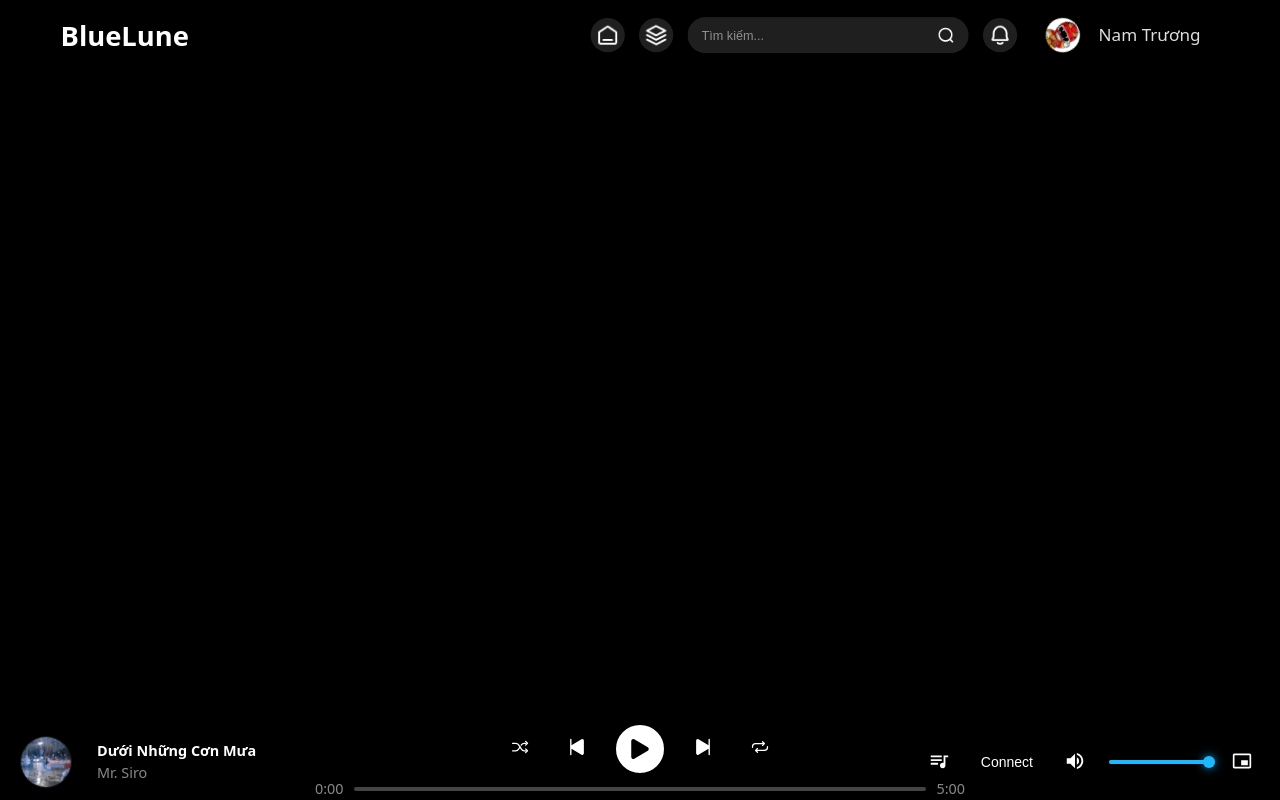
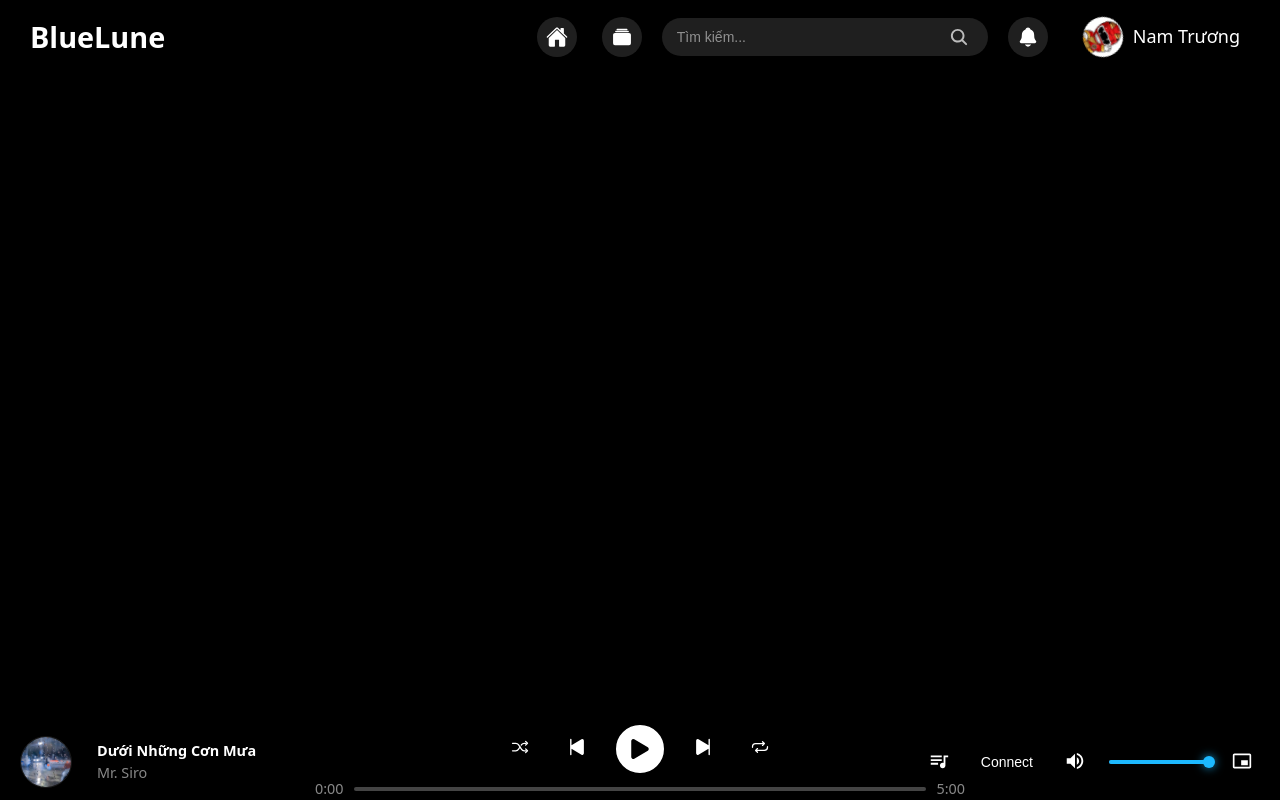
Before and after one commit to Sirpotato070605/BlueLune, a React (Vite) app in the folder BlueLune/: page / in a window 1280 px wide. Built offline with nearby package versions, Linux system fonts and the light colour scheme.

Commit message:
header V2

```diff
--- a/BlueLune/src/assets/styles/Header.module.css
+++ b/BlueLune/src/assets/styles/Header.module.css
@@ -1,19 +1,20 @@
+/* ==================== HEADER LAYOUT ==================== */
 .header {
   display: flex;
   align-items: center;
   justify-content: space-between;
-  background-color: #000000 ;
+  background-color: #000000;
   padding: 10px 20px;
-  /* cho header full chiều ngang */
   width: 100%;
-  /* border: #cccccc 2px solid; */
   position: fixed;
   margin: 0;
   top: 0;
   left: 0;
   box-sizing: border-box;
+  z-index: 1000;
 }
 
+/* ==================== LOGO (Giữ nguyên) ==================== */
 .logo {
   font-size: 1.8em;
   font-weight: bold;
@@ -22,146 +23,146 @@
   padding: 5px 10px;
   border-radius: 8px;
   color: white;
+  transition: opacity 0.3s ease;
 }
 
-/* ============== Home Button ============== */
+.logo:hover {
+  opacity: 0.8;
+}
+
+/* ==================== COMMON ICON BUTTONS ==================== */
+/* (Home, Album, Bell) */
+
+.homeButton,
+.albumButton,
+.bellButton {
+  background: #1f1f1f; /* Màu xám gốc */
+  border: none;
+  height: 40px;
+  width: 40px;
+  cursor: pointer;
+  border-radius: 50%;
+  display: flex;
+  align-items: center;
+  justify-content: center;
+  color: white;
+  transition: all 0.2s ease-in-out;
+  margin: 0 5px;
+}
+
+/* Kích thước Icon bên trong */
+.homeButton svg,
+.albumButton svg,
+.bellButton svg {
+  width: 22px;
+  height: 22px;
+  display: block;
+}
+
+/* --- HIỆU ỨNG HOVER MỚI --- */
+/* Bỏ màu xanh, chỉ phóng to và làm sáng nền xám */
+.homeButton:hover,
+.albumButton:hover,
+.bellButton:hover {
+  transform: scale(1.1); /* Phóng to một xíu */
+  background-color: #404040; /* Màu xám sáng hơn (~50%) */
+  color: white; /* Giữ nguyên màu icon trắng */
+  box-shadow: 0 4px 8px rgba(0, 0, 0, 0.3); /* Bóng đen nhẹ để nổi bật */
+}
+
+/* Layout spacing */
 .homeButtonArea {
   margin-left: 20px;
   margin-right: 15px;
 }
-
-.homeButton {
-  background: transparent;
-  border: none;
-  height: 40px;
-  width: 40px;
-  cursor: pointer;
-  background: #1f1f1f;
-  padding: 4px;
-  /* border: 1px solid #444; */
-  border-radius: 18px;
-  display: flex;
-  align-items: center;
-  justify-content: center;
-}
-
-.homeButton img {
-    width: 24px;  /* hoặc kích thước phù hợp */
-    height: 24px;
-    display: block;
-    margin: auto;
-}
-
-/*============== Album Button ============== */
-
 .albumButtonArea {
   margin-right: 15px;
 }
+.notificationBell {
+  margin-left: 15px;
+}
 
-.albumButton {
-  background: transparent;
-  border: none;
-  height: 40px;
-  width: 40px;
-  cursor: pointer;
-  background: #1f1f1f;
-  padding: 4px;
-  /* border: 1px solid #444; */
-  border-radius: 40px;
+/* ==================== SEARCH BAR ==================== */
+.searchArea {
   display: flex;
   align-items: center;
-  justify-content: center;
-}
-
-.albumButton img {
-    width: 24px;  /* hoặc kích thước phù hợp */
-    height: 24px;
-    display: block;
-    margin: auto;
-}
-
-/* ========== search bar ========== */
-
-.searchArea {
-  display: flex;
   width: 300px;
-  height: 27px;
-  padding: 6px 12px;
+  height: 36px;
+  padding: 0 12px;
   border-radius: 20px;
-  /* border: 1px solid #444; */
-  background: #1f1f1f;
+  background: #1f1f1f; /* Màu xám gốc */
   color: white;
+  border: 1px solid transparent; /* Giữ chỗ cho border để không bị nhảy layout */
+  transition: all 0.2s ease-in-out;
 }
 
 .searchArea input {
-  width: 90%;
+  flex: 1;
   height: 100%;
   border: none;
   background: transparent;
   color: white;
   outline: none;
+  font-size: 14px;
+}
+
+.searchArea input::placeholder {
+  color: rgba(255, 255, 255, 0.5);
+  transition: color 0.2s ease;
 }
 
 .searchButton {
-  width: 10%;
-  height: 100%;
-  border: none;
-  background: transparent;
-  color: white;
-  cursor: pointer;
-  /* border: #000000 1px solid;
-  border-radius: 50%; */
-}
-
-.searchButton img {
-    width: 20px;  /* hoặc kích thước phù hợp */
-    height: 20px;
-    display: block;
-    margin: auto;
-}
-
-/* ==================== Notification Bell ====================== */
-
-.notificationBell {
-  /* flex: 0 0 auto; */
-  margin-left: 15px;
-}
-
-.bellButton {
   background: transparent;
   border: none;
+  color: rgba(255, 255, 255, 0.7);
   cursor: pointer;
-  height: 40px;
-  width: 40px;
-  background: #1f1f1f;
-  padding: 4px;
-  /* border: 1px solid #444; */
-  border-radius: 40px;
   display: flex;
   align-items: center;
   justify-content: center;
+  transition: color 0.2s ease;
 }
 
-.bellButton img {
-    width: 24px;  /* hoặc kích thước phù hợp */
-    height: 24px;
-    display: block;
-    margin: auto;
+/* --- Hiệu ứng Hover cho Search Bar --- */
+.searchArea:hover,
+.searchArea:focus-within {
+  transform: scale(1.02); /* Phóng to nhẹ */
+  background-color: #404040; /* Làm sáng nền */
+  box-shadow: 0 4px 8px rgba(0, 0, 0, 0.3);
 }
 
+.searchArea:hover .searchButton,
+.searchArea:focus-within .searchButton {
+  color: white; /* Icon sáng lên màu trắng */
+}
 
-/*=================== USER AREA ======================== */
+.searchArea:focus-within input::placeholder {
+  color: rgba(255, 255, 255, 0.8);
+}
 
+/* ==================== USER AREA ==================== */
 .userArea {
   margin-left: 20px;
   margin-right: 10px;
   font-size: large;
+  position: relative;
 }
 
 .userInfo {
   display: flex;
   align-items: center;
   gap: 10px;
+}
+
+/* --- User Profile --- */
+.userProfile {
+  display: flex;
+  align-items: center;
+  gap: 10px;
+  cursor: pointer;
+  padding: 5px 10px;
+  border-radius: 30px;
+  transition: all 0.2s ease;
+  background: transparent;
 }
 
 .avatar {
@@ -171,25 +172,20 @@
   object-fit: cover;
 }
 
-.authButtons button{
-    color: #000000;
-    background-color: rgb(221, 255, 255);
-    width: 90px;
-    height: 40px;
-    font-weight: bold;
-    border: none;
-    border-radius: 20px;
+.userName {
+  font-weight: 500;
+  color: white;
 }
 
+/* --- Hiệu ứng Hover cho User Profile --- */
+.userProfile:hover {
+  background-color: #333333; /* Nền xám nhẹ khi hover */
+  transform: scale(1.02);
+}
+/* Không đổi màu chữ hay avatar, giữ nguyên vẻ tối giản */
 
 
-/* ================== Avatar Spin Animation =====================  */
-.avatar {
-  transition: transform 0.6s cubic-bezier(.4,0,.2,1);
-  will-change: transform;
-  transform-origin: center center;
-}
-
+/* Animation xoay avatar (giữ nguyên nếu bạn thích) */
 .avatar.spin {
   animation: spin-slow 30s linear infinite;
 }
@@ -199,224 +195,82 @@
   to   { transform: rotate(360deg); }
 }
 
-/*=================== Button Hover and Active Effects ===================== */
-
-/* Common button styles */
-.homeButton, .albumButton, .bellButton {
-  transition: all 0.2s ease-in-out;
-}
-
-
-/* Hiệu ứng khi di chuột qua buttons */
-.homeButton:hover, .albumButton:hover, .bellButton:hover {
-  transform: scale(1.1);
-  background: radial-gradient(
-    circle at center,
-    transparent 0%,
-    rgba(0, 123, 255, 0.3) 50%,
-    rgba(0, 123, 255, 0.6) 100%
-  );
-  box-shadow: 0 0 15px rgba(0, 123, 255, 0.7);
-  border: 1px solid rgba(0, 123, 255, 0.8);
-}
-
-/* Hiệu ứng khi nhấn chuột */
-/* .homeButton:active, .albumButton:active, .bellButton:active {
-  transform: scale(0.95);
-  background: radial-gradient(
-    circle at center,
-    rgba(33, 150, 243, 0.4) 0%,
-    rgba(56, 164, 252, 0.2) 50%,
-    transparent 100%
-  );
-} */
-
-
-/*============================ search area hover and active ====================== */
-
-.searchArea {
-  transition: all 0.2s ease-in-out;
-  border: 1px solid transparent;
-}
-
-/* Hiệu ứng hover cho search area */
-.searchArea:hover,
-.searchArea:focus-within,
-.searchArea:has(input:not(:placeholder-shown)) {
-  box-shadow: 0 0 15px rgba(0, 123, 255, 0.7);
-  border: 1px solid rgba(0, 123, 255, 0.8);
-  transform: scale(1.02);
-  background: radial-gradient(
-    circle at center,
-    transparent 0%,
-    rgba(0, 123, 255, 0.3) 50%,
-    rgba(0, 123, 255, 0.6) 100%
-  );
-}
-
-.searchArea input::placeholder {
-  color: rgba(255, 255, 255, 0.5);
-  transition: color 0.2s ease-in-out;
-}
-
-/*=============== authButton hover ===================== */
-
-.albumButton button {
-  transition: all 0.3s ease-in-out;
-}
-
-.authButtons button:hover {
-  transform: scale(1.1);
-  background: radial-gradient(
-    circle at center,
-    rgba(0, 123, 255, 0.3) 50%,
-    rgba(0, 123, 255, 0.6) 100%
-  );
-  box-shadow: 0 0 15px rgba(0, 123, 255, 0.7);
-  border: 1px solid rgba(0, 123, 255, 0.8);
-  cursor: pointer;
-  color: #ffffff;
-}
-
-/* Shrink effect for the non-hovered button when sibling is hovered */
-.authButtons button:hover ~ button,
-.authButtons button:not(:hover) {
-  transform: scale(0.9);
-  opacity: 0.9;
-  transition: all 0.4s cubic-bezier(0.4, 0, 0.2, 1); /* Thêm transition mượt hơn */
-}
-
-/* Reset về trạng thái ban đầu */
-.authButtons:not(:hover) button {
-  transform: scale(1);
-  opacity: 1;
-  transition: all 0.4s cubic-bezier(0.4, 0, 0.2, 1); /* Thêm transition mượt hơn */
-}
-
-/*=======================Logo hover effect ===================== */
-
-.logo {
-  transition: all 0.3s ease-in-out;
-}
-
-.logo:hover {
-  color: rgb(222, 238, 255);
-  text-shadow: 0 0 25px rgba(0, 123, 255, 2);
-}
-
-
-/* Username hover effect */
-.userName {
-  transition: all 0.3s ease;
-  padding: 5px 10px;
-  border-radius: 8px;
-}
-
-.userProfile:hover .userName {
-  color: rgb(222, 238, 255);
-  text-shadow: 0 0 25px rgba(0, 123, 255, 0.9);
-}
-
-/* Adjust existing userProfile hover */
-.userProfile:hover {
-  background: radial-gradient(
-    circle at center,
-    transparent 0%,
-    rgba(0, 123, 255, 0.1) 50%,
-    rgba(0, 123, 255, 0.2) 100%
-  );
-}
-
-/*================= User Profile Dropdown Menu ===================== */
-
-.userProfile {
+/* ==================== AUTH BUTTONS (Login/Signup) ==================== */
+.authButtons {
   display: flex;
   align-items: center;
   gap: 10px;
-  cursor: pointer;
-  padding: 5px 10px;
-  border-radius: 20px;
-  transition: all 0.3s ease;
 }
 
-.userProfile:hover {
-  background: rgba(0, 123, 255, 0.1);
+.authButtons button {
+  color: #000000;
+  background-color: white;
+  width: 90px;
+  height: 40px;
+  font-weight: bold;
+  border: none;
+  border-radius: 20px;
+  cursor: pointer;
+  transition: all 0.2s ease;
 }
 
+/* Hiệu ứng hover cho nút Auth: Phóng to và sáng hơn */
+.authButtons button:hover {
+  transform: scale(1.05);
+  filter: brightness(0.9); /* Làm dịu màu trắng một chút cho đỡ chói */
+}
+
+.authButtons:hover button:not(:hover) {
+  opacity: 0.7;
+  transform: scale(0.95);
+}
+
+/* ==================== DROPDOWN MENU ==================== */
 .dropdownMenu {
   position: absolute;
-  top: 100%;
+  top: 120%;
   right: 0;
   width: 200px;
   background: #1f1f1f;
-  border-radius: 8px;
+  border-radius: 12px;
   padding: 8px;
-  margin-top: 10px;
-  box-shadow: 0 4px 15px rgba(0, 0, 0, 0.3);
-  border: 1px solid rgba(0, 123, 255, 0.2);
+  box-shadow: 0 4px 20px rgba(0, 0, 0, 0.5);
+  border: 1px solid rgba(255, 255, 255, 0.1);
+  overflow: hidden;
+  animation: fadeIn 0.2s ease-out;
+}
+
+@keyframes fadeIn {
+  from { opacity: 0; transform: translateY(-10px); }
+  to { opacity: 1; transform: translateY(0); }
 }
 
 .dropdownMenu button {
   width: 100%;
-  padding: 10px 15px;
+  padding: 12px 15px;
   text-align: left;
   background: transparent;
   border: none;
-  color: white;
+  color: rgba(255, 255, 255, 0.8);
   cursor: pointer;
   transition: all 0.2s ease;
-  border-radius: 10px;
+  border-radius: 8px;
+  font-size: 14px;
 }
 
 .dropdownMenu button:hover {
-  background: rgba(0, 123, 255, 0.2);
-  padding-left: 20px;
+  background: rgba(255, 255, 255, 0.1); /* Nền sáng nhẹ */
+  color: white;
+  padding-left: 18px;
 }
 
 .divider {
-  margin: 8px 0;
+  margin: 5px 0;
   border: none;
   border-top: 1px solid rgba(255, 255, 255, 0.1);
 }
 
-.logoutBtn {
+.logoutBtn:hover {
+  background: rgba(255, 68, 68, 0.15) !important;
   color: #ff4444 !important;
 }
-
-/* Để xử lý position correct cho dropdown */
-.userArea {
-  position: relative;
-}
-
-
-/*===================== chỉnh lại kích thước header ==================== */
-
-
-.header {
-  transform: scale(0.95); /* Thêm dòng này */
-  transform-origin: top center;
-}
-
-.homeButton, .albumButton, .bellButton {
-  height: 36px; /* Giảm từ 40px */
-  width: 36px;  /* Giảm từ 40px */
-}
-
-.searchArea {
-  width: 270px; /* Giảm từ 300px */
-  height: 24px; /* Giảm từ 27px */
-}
-
-.avatar {
-  width: 36px; /* Giảm từ 40px */
-  height: 36px; /* Giảm từ 40px */
-}
-
-.authButtons button {
-  width: 81px;  /* Giảm từ 90px */
-  height: 36px; /* Giảm từ 40px */
-}
-
-.dropdownMenu {
-  width: 180px; /* Giảm từ 200px */
-}
--- a/BlueLune/src/components/Layout/Header.tsx
+++ b/BlueLune/src/components/Layout/Header.tsx
@@ -1,11 +1,16 @@
 import React, {useState, useRef ,useEffect} from "react";
 import styles from "../../assets/styles/Header.module.css";
 import avatarImg from "../../../public/images/GaoXanh.jpg";
-import bellIcon from "../../assets/images/header/bell-02.png";
-import homeIcon from "../../assets/images/header/home-02.png";
-import searchIcon from "../../assets/images/header/search-02.png";
-import albumIcon from "../../assets/images/header/album-02.png";
+// bỏ ảnh icon cũ
+// import bellIcon from "../../assets/images/header/bell-02.png";
+// import homeIcon from "../../assets/images/header/home-02.png";
+// import searchIcon from "../../assets/images/header/search-02.png";
+// import albumIcon from "../../assets/images/header/album-02.png";
 
+
+
+// import icon mới từ react
+import { IoHome, IoAlbums, IoSearch, IoNotifications } from 'react-icons/io5';
 
 interface HeaderProps {
   onSearch: (query: string) => void;
@@ -44,14 +49,14 @@ const Header: React.FC<HeaderProps> = ({ onSearch }) => {
 
       <div className={styles.homeButtonArea}>
         <button className={styles.homeButton}>
-          <img src={homeIcon} alt="Home Icon" />
+          <IoHome size={22} />
         </button>
       </div>
 
       {/* ======================= ALBUM BUTTON AREA ====================== */}
       <div className={styles.albumButtonArea}>
         <button className={styles.albumButton}>
-          <img src={albumIcon} alt="Album Icon" />
+          <IoAlbums size={22} />
         </button>
       </div>
       {/* ======================= SEARCH AREA ====================== */}
@@ -64,7 +69,7 @@ const Header: React.FC<HeaderProps> = ({ onSearch }) => {
           onChange={(e) => onSearch(e.target.value)}
         />
         <button className={styles.searchButton}>
-          <img src={searchIcon} alt="Search Icon" />
+          <IoSearch size={20} />
         </button>
       </div>
 
@@ -72,7 +77,7 @@ const Header: React.FC<HeaderProps> = ({ onSearch }) => {
 
       <div className={styles.notificationBell}>
         <button className={styles.bellButton}>
-          <img src={bellIcon} alt="Notificcation Bell" />
+          <IoNotifications size={22} />
         </button>
       </div>
 
```
